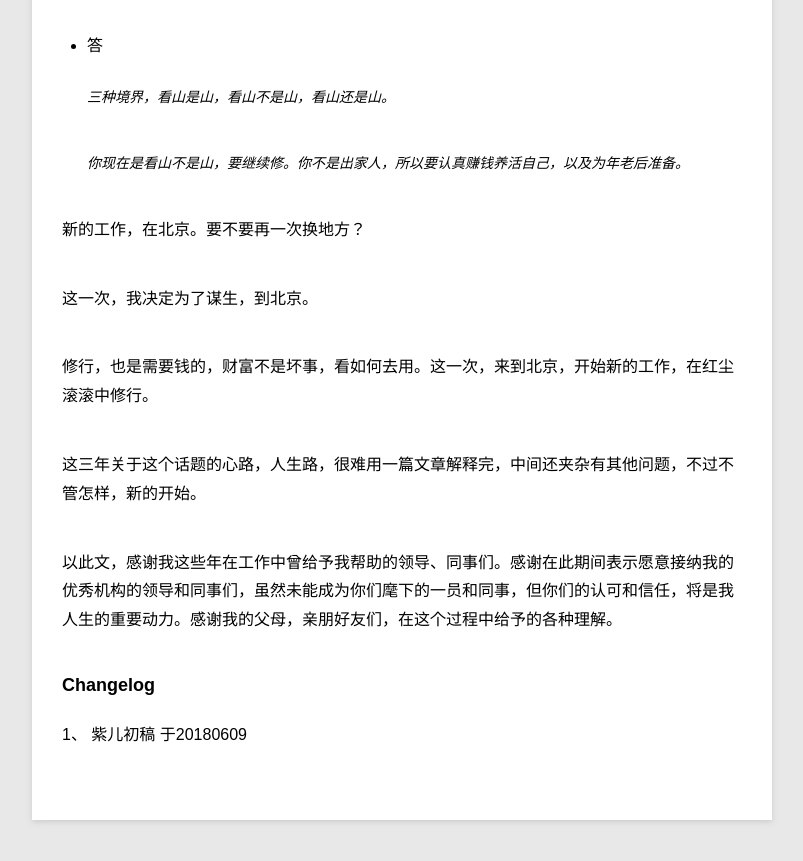
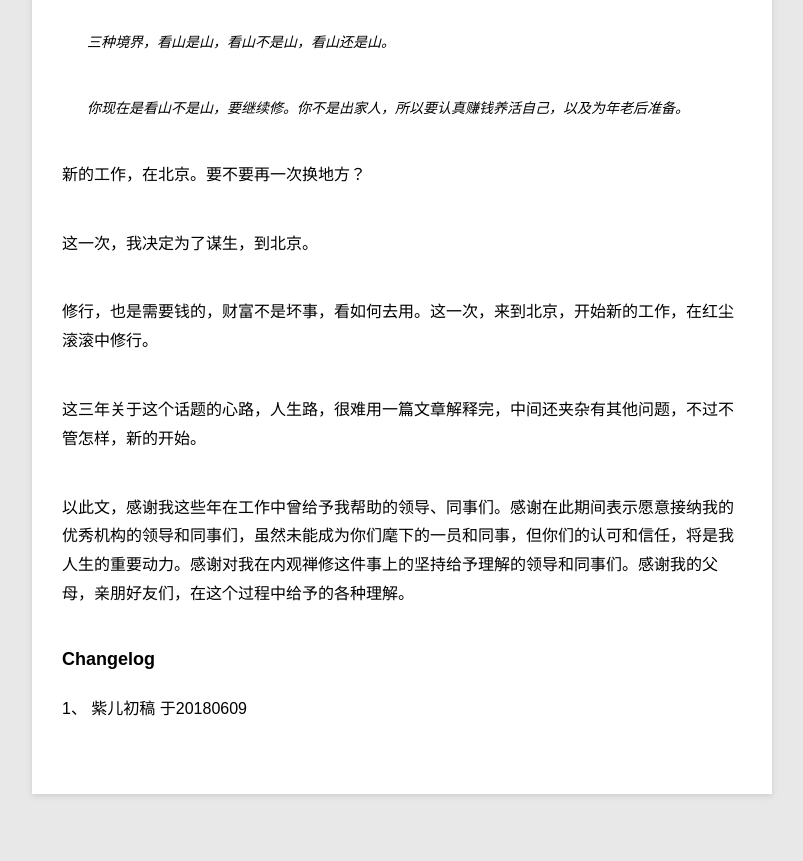
Before and after one commit to violettianjie/violettianjie.github.io, a Jekyll site: the page built from _posts/blog/2018-06-09-MeditationWork.md, in a window 1280 px wide and 900 px high, scrolled down 2903 px. Shown: the top 861 px of the window, without its empty margins (78-881 px from the left). Built offline with Jekyll 4.4.1, drawn with Linux system fonts in a browser that asks for light colours.

Commit message:
Update 2018-06-09-MeditationWork.md

```diff
--- a/_posts/blog/2018-06-09-MeditationWork.md
+++ b/_posts/blog/2018-06-09-MeditationWork.md
@@ -53,7 +53,7 @@ category: blog
 
 - 问
 
-  >关于上长课程, 是不是上完30日长课程，就该尽快上45日，这样进步快呢？
+>关于上长课程, 是不是上完30日长课程，就该尽快上45日，这样进步快呢？
 
 - 答
 > 不要执著于上长课程。长课程和10日课程方法一样。重要的是平时早晚喝日常生活中的修炼。有时间上10日课程，就上10日课程。有时间上长课程就上长课程。
@@ -82,7 +82,7 @@ category: blog
 
 这三年关于这个话题的心路，人生路，很难用一篇文章解释完，中间还夹杂有其他问题，不过不管怎样，新的开始。
 
-以此文，感谢我这些年在工作中曾给予我帮助的领导、同事们。感谢在此期间表示愿意接纳我的优秀机构的领导和同事们，虽然未能成为你们麾下的一员和同事，但你们的认可和信任，将是我人生的重要动力。感谢我的父母，亲朋好友们，在这个过程中给予的各种理解。
+以此文，感谢我这些年在工作中曾给予我帮助的领导、同事们。感谢在此期间表示愿意接纳我的优秀机构的领导和同事们，虽然未能成为你们麾下的一员和同事，但你们的认可和信任，将是我人生的重要动力。感谢对我在内观禅修这件事上的坚持给予理解的领导和同事们。感谢我的父母，亲朋好友们，在这个过程中给予的各种理解。
 
 
 ### Changelog
```
